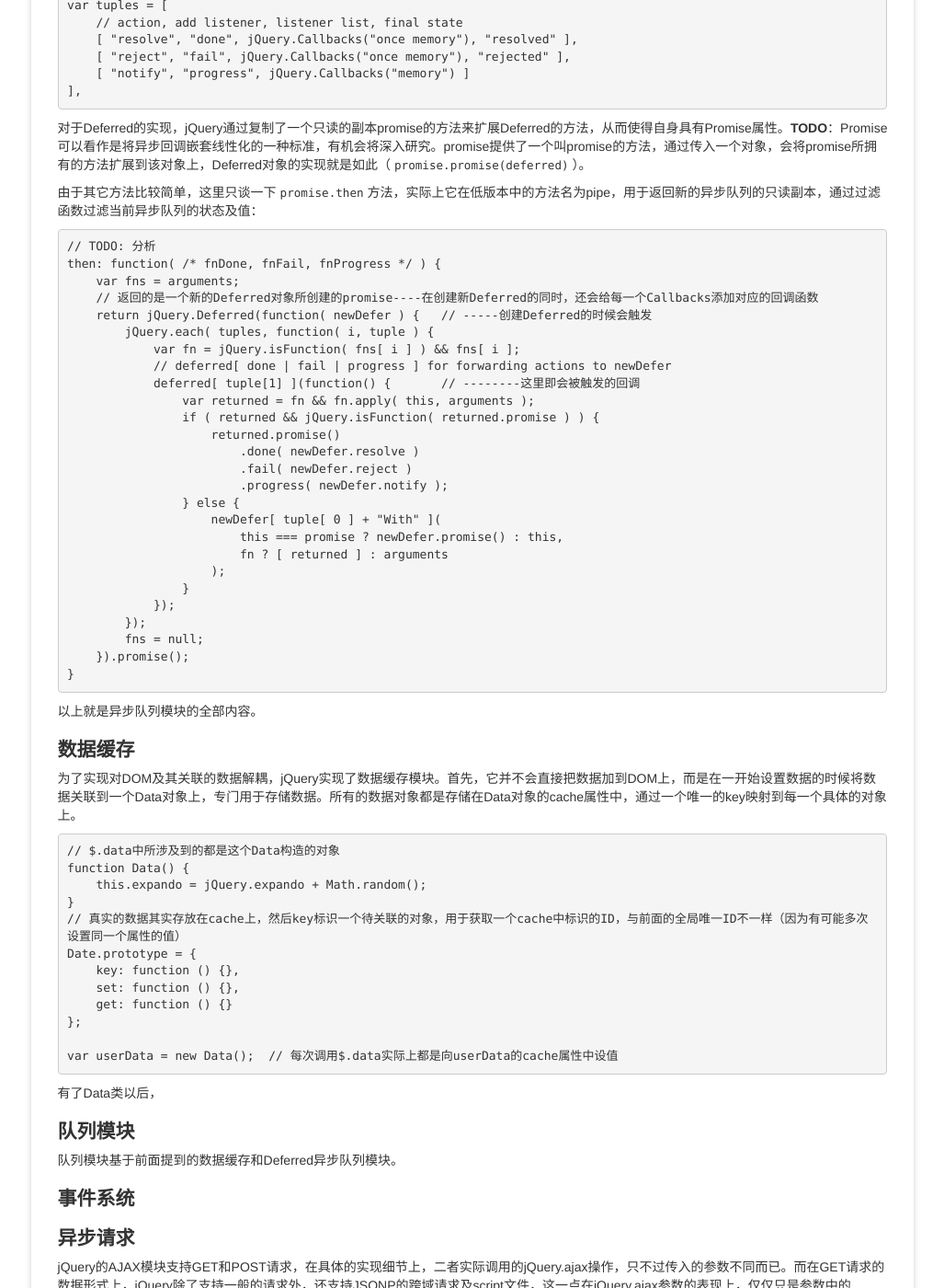
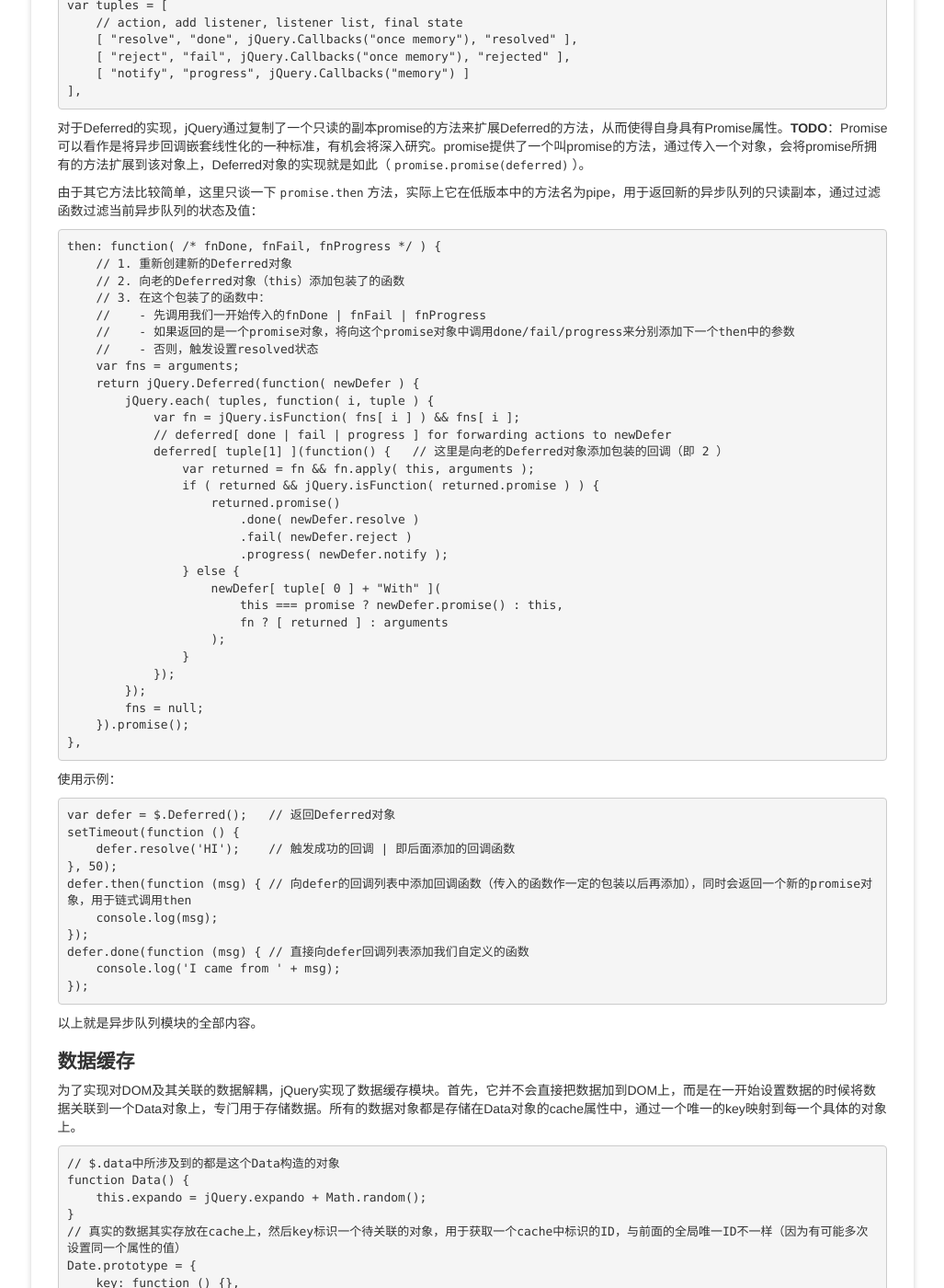
Before and after one commit to JiaxiangZheng/octman, a Jekyll site: the page built from notes/jquery.md, in a window 1280 px wide and 1400 px high, scrolled down 4144 px. Shown: the whole window at 92% size, without its empty margins (126-1153 px from the left). Built offline with Jekyll 4.4.1, drawn with Linux system fonts in a browser that asks for light colours; comment, search, counter and statistics services are not loaded.

Commit message:
update jquery defer analysis

```diff
--- a/notes/jquery.md
+++ b/notes/jquery.md
@@ -205,15 +205,19 @@ TODO：Callbacks的实现。
 
 由于其它方法比较简单，这里只谈一下`promise.then`方法，实际上它在低版本中的方法名为pipe，用于返回新的异步队列的只读副本，通过过滤函数过滤当前异步队列的状态及值：
 
-    // TODO: 分析
     then: function( /* fnDone, fnFail, fnProgress */ ) {
+        // 1. 重新创建新的Deferred对象
+        // 2. 向老的Deferred对象（this）添加包装了的函数
+        // 3. 在这个包装了的函数中：
+        //    - 先调用我们一开始传入的fnDone | fnFail | fnProgress
+        //	  - 如果返回的是一个promise对象，将向这个promise对象中调用done/fail/progress来分别添加下一个then中的参数
+        //    - 否则，触发设置resolved状态
         var fns = arguments;
-        // 返回的是一个新的Deferred对象所创建的promise----在创建新Deferred的同时，还会给每一个Callbacks添加对应的回调函数
-        return jQuery.Deferred(function( newDefer ) {   // -----创建Deferred的时候会触发
+        return jQuery.Deferred(function( newDefer ) {
             jQuery.each( tuples, function( i, tuple ) {
                 var fn = jQuery.isFunction( fns[ i ] ) && fns[ i ];
                 // deferred[ done | fail | progress ] for forwarding actions to newDefer
-                deferred[ tuple[1] ](function() {       // --------这里即会被触发的回调
+                deferred[ tuple[1] ](function() {	// 这里是向老的Deferred对象添加包装的回调（即 2 ）
                     var returned = fn && fn.apply( this, arguments );
                     if ( returned && jQuery.isFunction( returned.promise ) ) {
                         returned.promise()
@@ -230,7 +234,20 @@ TODO：Callbacks的实现。
             });
             fns = null;
         }).promise();
-    }
+    },
+
+使用示例：
+
+    var defer = $.Deferred();   // 返回Deferred对象
+    setTimeout(function () {
+        defer.resolve('HI');    // 触发成功的回调 | 即后面添加的回调函数
+    }, 50);
+    defer.then(function (msg) { // 向defer的回调列表中添加回调函数（传入的函数作一定的包装以后再添加），同时会返回一个新的promise对象，用于链式调用then
+        console.log(msg);
+    });
+    defer.done(function (msg) { // 直接向defer回调列表添加我们自定义的函数
+        console.log('I came from ' + msg);
+    });
 
 以上就是异步队列模块的全部内容。
 
```
